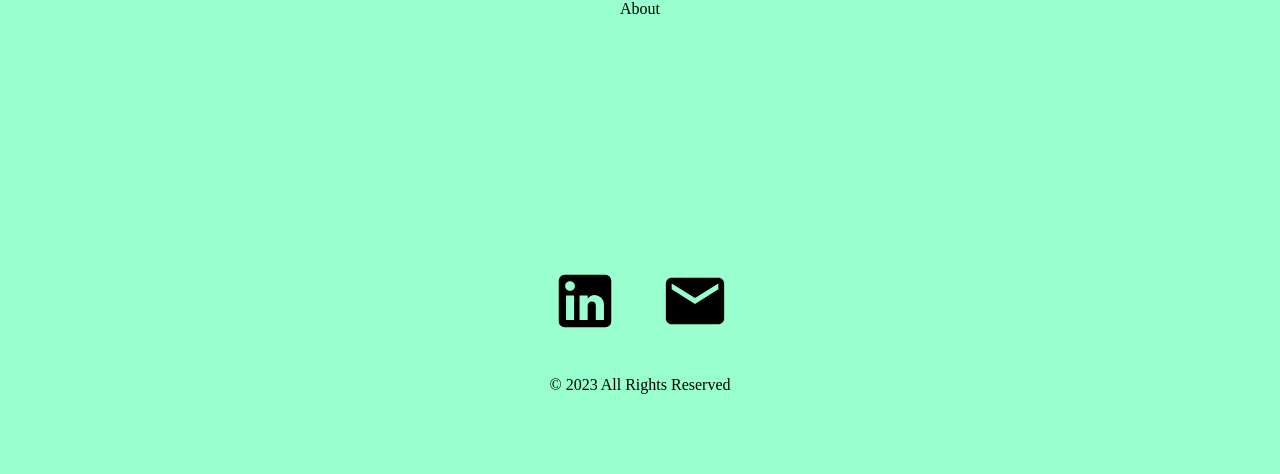
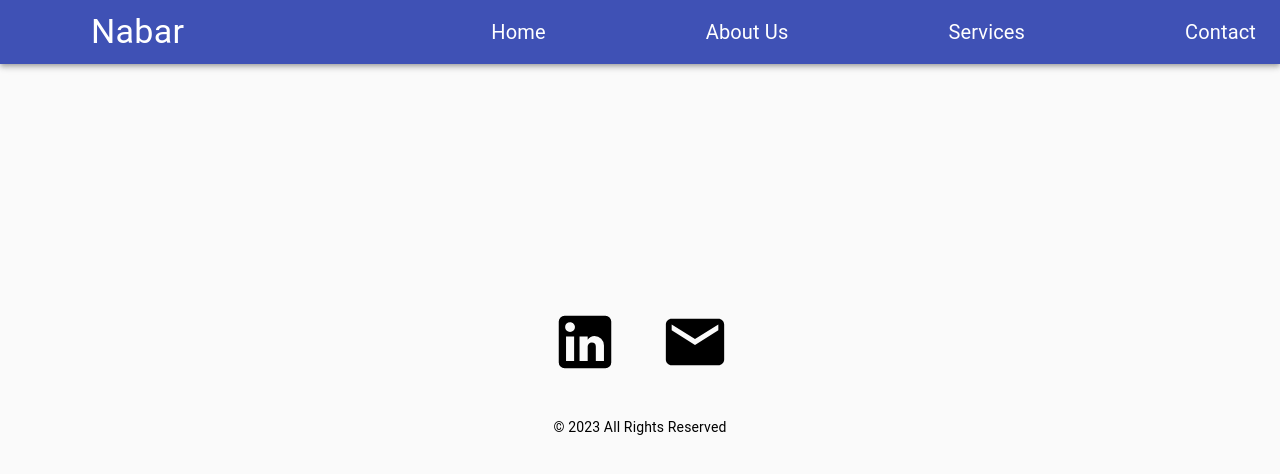
Before and after one commit to aldoibuado/Case-Management, a React (Create React App) app in the folder client/: page / in a window 1280 px wide. Shown: the top 474 px of the page. Built offline with nearby package versions, Linux system fonts and the light colour scheme.

Commit message:
working on Navbar and added home section

```diff
--- a/client/src/App.js
+++ b/client/src/App.js
@@ -1,5 +1,8 @@
+import React from 'react';
 import './App.css';
 import { BrowserRouter as Router, Routes, Route } from 'react-router-dom';
+import Navbar from './components/Navbar';
+import Home from './pages/Home';
 import About from './pages/About';
 import Footer from './components/Footer';
 
@@ -7,9 +10,10 @@ function App() {
   return (
     <div className="App">
       <Router>
-
+        <Navbar />
         <Routes>
-          <Route path='/' element={<About />} />
+          <Route exact path='/' component={Home} />
+          <Route path="/about" component={About} />
 
         </Routes>
         <Footer />
--- a/client/src/components/Navbar.js
+++ b/client/src/components/Navbar.js
@@ -1,14 +1,59 @@
-import React from 'react';
-import { Link } from 'react-router-dom';
+import React from "react";
+import { AppBar } from "@material-ui/core";
+import { Toolbar } from "@material-ui/core";
+import { CssBaseline } from "@material-ui/core";
+import { Typography } from "@material-ui/core";
+import { makeStyles } from "@material-ui/core";
+import { Link } from "react-router-dom";
+
+const useStyles = makeStyles((theme) => ({
+  navlinks: {
+    marginLeft: theme.spacing(10),
+    display: "flex",
+  },
+  logo: {
+    flexGrow: "1",
+    cursor: "pointer",
+  },
+  link: {
+    textDecoration: "none",
+    color: "white",
+    fontSize: "20px",
+    marginLeft: theme.spacing(20),
+    "&:hover": {
+      color: "yellow",
+      borderBottom: "1px solid white",
+    },
+  },
+}));
 
 function Navbar() {
+  const classes = useStyles();
+
   return (
-    <div>
-        <li>
-            <Link to="/">About</Link>
-        </li>
-    </div>
-  )
+    <AppBar position="static">
+      <CssBaseline />
+      <Toolbar>
+        <Typography variant="h4" className={classes.logo}>
+          Nabar
+        </Typography>
+        <div className={classes.navlinks}>
+          <Link to="/" className={classes.link}>
+            Home
+          </Link>
+          <Link to="/about" className={classes.link}>
+            About Us
+          </Link>
+          <Link to="/services" className={classes.link}>
+            Services
+          </Link>
+          <Link to="/contact" className={classes.link}>
+            Contact
+          </Link>
+        </div>
+      </Toolbar>
+    </AppBar>
+  );
 }
 
 export default Navbar;
--- /dev/null
+++ b/client/src/pages/Home.js
@@ -0,0 +1,9 @@
+import React from 'react';
+
+function Home() {
+  return (
+    <h1>Hello</h1>
+  )
+}
+
+export default Home;
```
